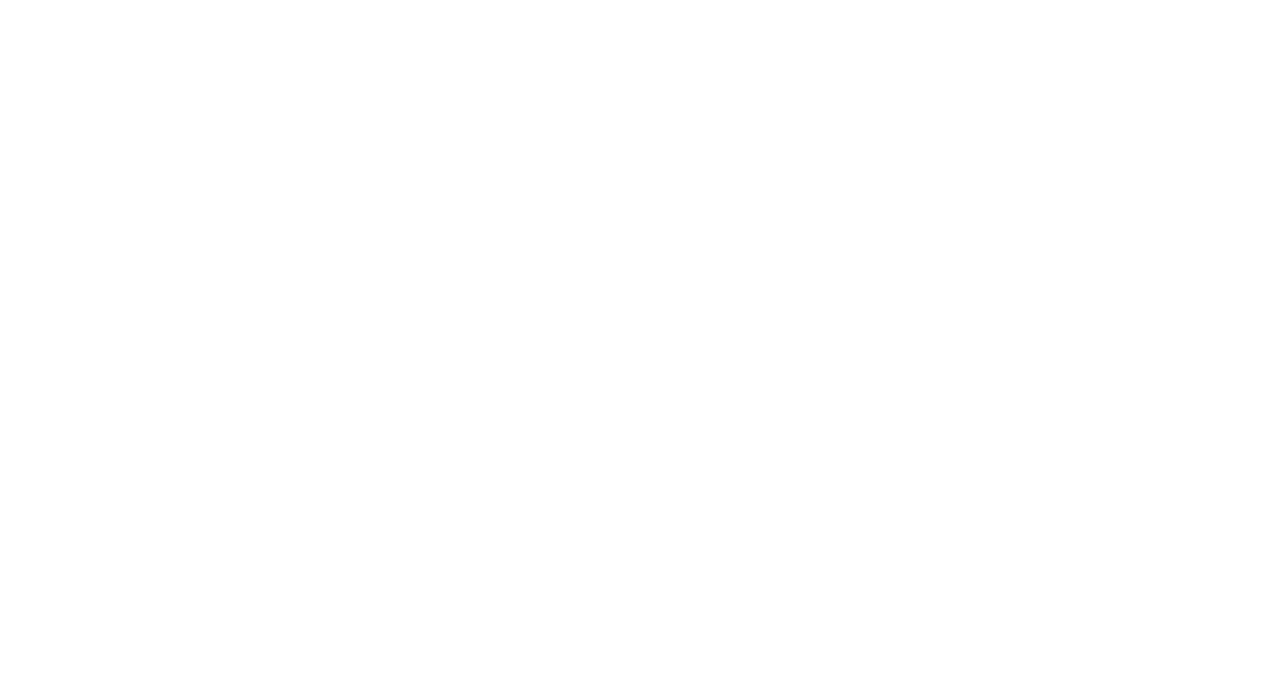
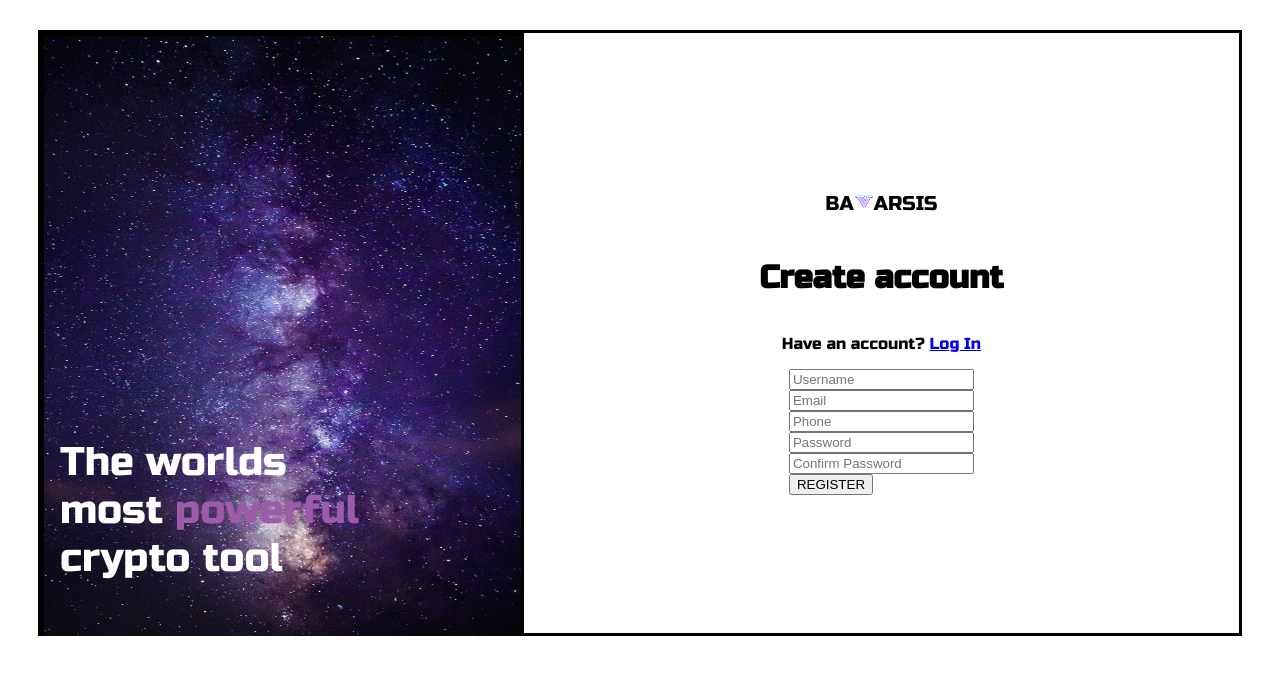
Before and after one commit to 0chell0/html-css, a plain HTML site: page Crypto-tool/index.html in a window 1280 px wide. Drawn offline with Linux system fonts and the light colour scheme.

Commit message:
most of the htmlis complete, will had more if needed for styling, havent styled any input containers yet

```diff
--- a/Crypto-tool/index.html
+++ b/Crypto-tool/index.html
@@ -4,8 +4,44 @@
     <meta charset="UTF-8">
     <meta name="viewport" content="width=device-width, initial-scale=1.0">
     <link rel="stylesheet" href="style.css" type="text/css" />
+    <link href="https://fonts.googleapis.com/css2?family=Russo+One&display=swap" rel="stylesheet">
     <title>Crypto-Tool</title>
 </head>
     <body>
+        <div class="container">
+            <div class="left-side">
+                <div>
+                    <img src="images/galaxy.jpeg" width="100%" height="600px">
+                </div>
+                <div class="header">
+                    <p>The worlds most <span style="color: #9c5bab">powerful</span> crypto tool</p>
+                </div>
+            </div>
+            <div class="nav-wrapper">
+                <p class="logo">BA<img class="icon" src="icons/icons8-gta-5-64.png">ARSIS</p>
+                <h1>Create account</h1>
+                <p>Have an account? <a href="login">Log In</a></p>
+                <div class="login-input">
+                    <div>
+                        <input type="text" placeholder="Username" name="username" required>
+                    </div>
+                    <div>
+                        <input type="text" placeholder="Email" name="email" required>
+                    </div>
+                    <div>
+                        <input type="text" placeholder="Phone" name="phone" required>
+                    </div>
+                    <div>
+                        <input type="text" placeholder="Password" name="password" required>
+                    </div>
+                    <div>
+                        <input type="text" placeholder="Confirm Password" name="confirm-password" required>
+                    </div>
+                    <div>
+                        <button type="button">REGISTER</button>
+                    </div>
+                </div>
+            </div>
+        </div>
     </body>
 </html>
--- a/Crypto-tool/style.css
+++ b/Crypto-tool/style.css
@@ -0,0 +1,43 @@
+body {
+    font-family: 'Russo One', sans-serif;
+   }
+
+.container {
+   display: flex;
+   justify-content: space-between;
+    border: 3px solid black;
+    margin: 30px 30px;
+    height: 600px;
+}
+
+.left-side {
+position: relative;
+border: solid black;
+width: 40%;
+}
+
+.header {
+    position: absolute;
+    bottom: 8px;
+    left: 16px;
+    font-size: 40px;
+    color: white;
+    width: 65%;
+}
+
+.nav-wrapper {
+    display: flex;
+    flex-direction: column;
+    justify-content: center;
+    align-items: center;
+    width: 60%;
+}
+
+.icon {
+    width: 20px;
+    height: 17px;
+}
+
+.logo {
+    font-size: 20px;
+}
```
Also changed, not shown: Crypto-tool/icons/icons8-gta-5-64.png (added), Crypto-tool/images/galaxy.jpeg (added), 1 other file.
